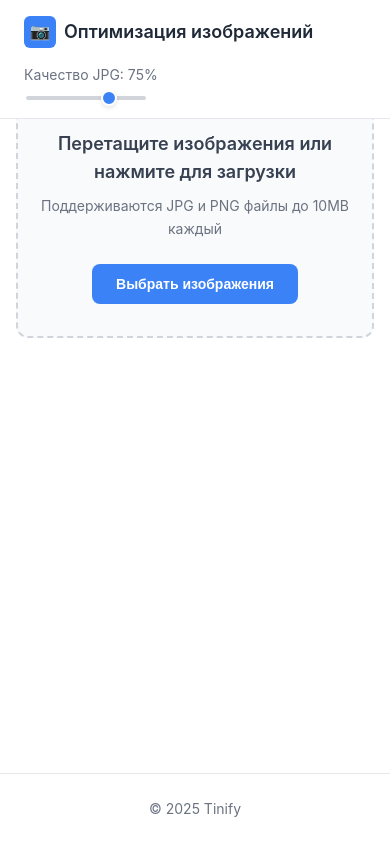
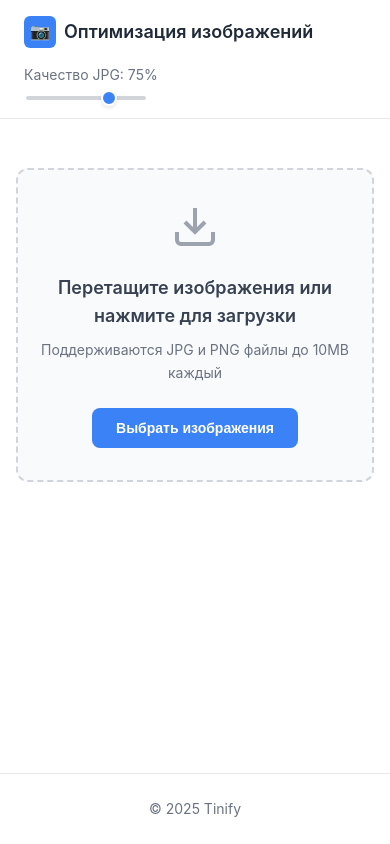
Before and after one commit to lelderbe/tinify, a React (Vite) app: page / in a window 390 px wide. Built offline with nearby package versions, Linux system fonts and the light colour scheme.

Commit message:
style: mobile adaptive styles for main block

```diff
--- a/src/styles.css
+++ b/src/styles.css
@@ -567,7 +567,7 @@ body {
     }
 
     .main-content {
-        padding: 24px 16px;
+        padding: calc(48px + 120px) 16px 24px 16px;
     }
 
     .upload-area {
```
